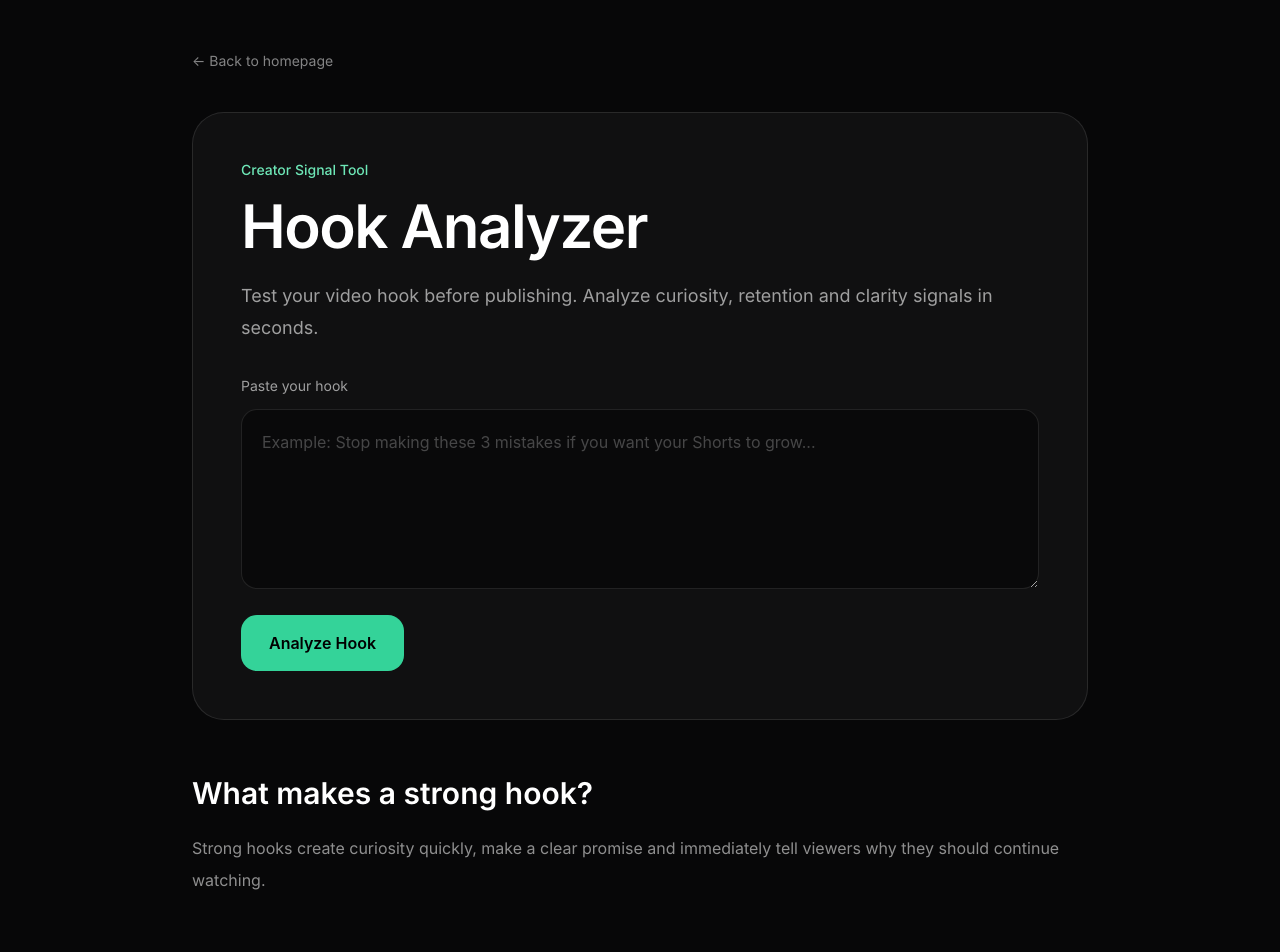
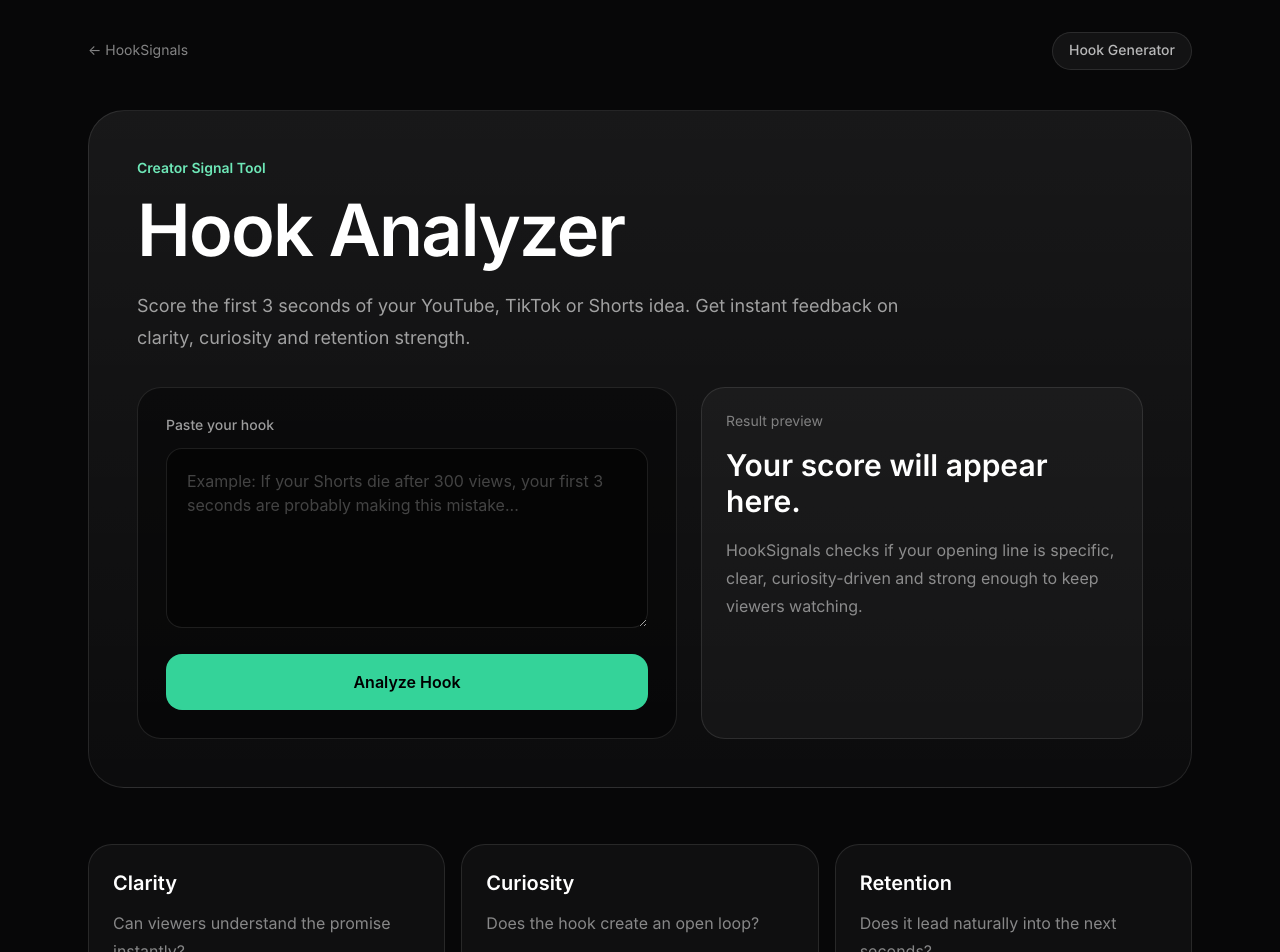
Before and after one commit to ValeBid/-hooksignals-site, a Next.js app: page /hook-analyzer in a window 1280 px wide. Shown: the top 952 px of the page. Built offline with nearby package versions, Linux system fonts and the light colour scheme.

Commit message:
Update page.tsx

```diff
--- a/app/hook-analyzer/page.tsx
+++ b/app/hook-analyzer/page.tsx
@@ -1,166 +1,230 @@
 "use client";
 
 import { useState } from "react";
+
 function scoreHook(text: string) {
-  let score = 50;
+  let score = 42;
 
-  if (text.length > 40) score += 10;
-  if (text.includes("?")) score += 10;
+  const clean = text.toLowerCase();
+
+  if (text.length > 35) score += 8;
+  if (text.length > 70) score += 7;
+  if (text.includes("?")) score += 8;
 
   const powerWords = [
-    "secret",
     "mistake",
     "stop",
+    "secret",
     "grow",
     "viral",
+    "views",
     "fast",
     "why",
-    "best",
-    "worst",
-    "hack",
+    "never",
+    "before",
+    "hidden",
+    "simple",
   ];
 
   powerWords.forEach((word) => {
-    if (text.toLowerCase().includes(word)) {
-      score += 4;
-    }
+    if (clean.includes(word)) score += 4;
   });
 
   if (score > 100) score = 100;
 
+  const clarity = Math.min(100, Math.max(35, score - 4));
+  const curiosity = Math.min(100, Math.max(35, score + 5));
+  const retention = Math.min(100, Math.max(35, score - 1));
+
   return {
     overall: score,
-    clarity: Math.min(100, score - 5),
-    curiosity: Math.min(100, score + 3),
-    retention: Math.min(100, score - 2),
+    clarity,
+    curiosity,
+    retention,
+    verdict:
+      score >= 80
+        ? "Strong hook. Good chance of stopping the scroll."
+        : score >= 60
+        ? "Decent hook. It needs more tension or specificity."
+        : "Weak hook. Make it sharper, more specific and more curiosity-driven.",
+    rewrite:
+      score >= 80
+        ? "Try making the promise even more specific for your audience."
+        : "If your videos are not growing, your first 3 seconds are probably making this mistake.",
   };
 }
 
 export default function HookAnalyzerPage() {
   const [hook, setHook] = useState("");
-  const [result, setResult] = useState<null | {
-    overall: number;
-    clarity: number;
-    curiosity: number;
-    retention: number;
-  }>(null);
+  const [result, setResult] = useState<null | ReturnType<typeof scoreHook>>(null);
+  const [loading, setLoading] = useState(false);
 
   function analyze() {
     if (!hook.trim()) return;
 
-    const scores = scoreHook(hook);
+    setLoading(true);
+    setResult(null);
 
-    setResult(scores);
+    setTimeout(() => {
+      setResult(scoreHook(hook));
+      setLoading(false);
+    }, 650);
   }
 
   return (
-    <main className="min-h-screen bg-[#070708] px-6 py-12 text-white">
-      <section className="mx-auto max-w-4xl">
+    <main className="min-h-screen bg-[#070708] text-white">
+      <section className="mx-auto max-w-6xl px-6 py-8">
+        <nav className="mb-10 flex items-center justify-between">
           <a href="/" className="text-sm text-white/50">
-          ← Back to homepage
+            ← HookSignals
           </a>
 
-        <div className="mt-10 rounded-[32px] border border-white/10 bg-white/[0.04] p-8 md:p-12">
-          <p className="mb-4 text-sm font-medium text-emerald-300">
+          <a
+            href="/youtube-hook-generator"
+            className="rounded-full border border-white/10 bg-white/5 px-4 py-2 text-sm font-medium text-white/70"
+          >
+            Hook Generator
+          </a>
+        </nav>
+
+        <section className="rounded-[36px] border border-white/10 bg-gradient-to-b from-white/[0.07] to-white/[0.025] p-7 md:p-12">
+          <p className="mb-4 text-sm font-semibold text-emerald-300">
             Creator Signal Tool
           </p>
 
-          <h1 className="text-4xl font-semibold tracking-tight md:text-6xl">
+          <h1 className="max-w-4xl text-5xl font-semibold tracking-tight md:text-7xl">
             Hook Analyzer
           </h1>
 
-          <p className="mt-6 text-lg leading-8 text-white/60">
-            Test your video hook before publishing. Analyze curiosity,
-            retention and clarity signals in seconds.
+          <p className="mt-6 max-w-3xl text-lg leading-8 text-white/60">
+            Score the first 3 seconds of your YouTube, TikTok or Shorts idea.
+            Get instant feedback on clarity, curiosity and retention strength.
           </p>
 
-          <div className="mt-8">
-            <label className="mb-3 block text-sm text-white/60">
+          <div className="mt-8 grid gap-6 lg:grid-cols-[1.1fr_0.9fr]">
+            <div className="rounded-3xl border border-white/10 bg-black/40 p-5 md:p-7">
+              <label className="mb-3 block text-sm font-medium text-white/60">
                 Paste your hook
               </label>
 
               <textarea
                 value={hook}
                 onChange={(e) => setHook(e.target.value)}
-              placeholder="Example: Stop making these 3 mistakes if you want your Shorts to grow..."
-              className="min-h-[180px] w-full rounded-2xl border border-white/10 bg-black/40 p-5 text-white outline-none placeholder:text-white/25"
+                placeholder="Example: If your Shorts die after 300 views, your first 3 seconds are probably making this mistake..."
+                className="min-h-[180px] w-full rounded-2xl border border-white/10 bg-[#050505] p-5 text-base text-white outline-none placeholder:text-white/25"
               />
 
               <button
                 onClick={analyze}
-              className="mt-5 rounded-2xl bg-emerald-400 px-7 py-4 font-semibold text-black"
+                className="mt-5 w-full rounded-2xl bg-emerald-400 px-7 py-4 font-semibold text-black"
               >
-              Analyze Hook
+                {loading ? "Analyzing..." : "Analyze Hook"}
               </button>
             </div>
+
+            <div className="rounded-3xl border border-white/10 bg-white/[0.035] p-6">
+              {!result && !loading && (
+                <div>
+                  <p className="text-sm text-white/45">Result preview</p>
+                  <h2 className="mt-4 text-3xl font-semibold">
+                    Your score will appear here.
+                  </h2>
+                  <p className="mt-4 leading-7 text-white/50">
+                    HookSignals checks if your opening line is specific, clear,
+                    curiosity-driven and strong enough to keep viewers watching.
+                  </p>
+                </div>
+              )}
+
+              {loading && (
+                <div>
+                  <p className="text-sm text-emerald-300">Analyzing signal...</p>
+                  <div className="mt-6 space-y-3">
+                    <div className="h-3 w-full animate-pulse rounded-full bg-white/10" />
+                    <div className="h-3 w-4/5 animate-pulse rounded-full bg-white/10" />
+                    <div className="h-3 w-2/3 animate-pulse rounded-full bg-white/10" />
+                  </div>
+                </div>
+              )}
+
+              {result && (
+                <div>
+                  <p className="text-sm text-white/45">Overall Score</p>
+                  <div className="mt-3 flex items-end gap-3">
+                    <h2 className="text-7xl font-bold text-emerald-300">
+                      {result.overall}
+                    </h2>
+                    <span className="mb-3 text-white/40">/100</span>
                   </div>
 
-        {result && (
-          <section className="mt-10 grid gap-5 md:grid-cols-2">
-            <div className="rounded-3xl border border-white/10 bg-white/[0.03] p-6">
-              <p className="text-sm text-white/45">Overall Score</p>
-              <h2 className="mt-3 text-6xl font-bold text-emerald-300">
-                {result.overall}
-              </h2>
-            </div>
+                  <p className="mt-5 rounded-2xl border border-white/10 bg-black/30 p-4 leading-7 text-white/65">
+                    {result.verdict}
+                  </p>
 
-            <div className="rounded-3xl border border-white/10 bg-white/[0.03] p-6">
-              <div className="space-y-5">
-                <div>
+                  <div className="mt-6 space-y-5">
+                    {[
+                      ["Clarity", result.clarity],
+                      ["Curiosity", result.curiosity],
+                      ["Retention", result.retention],
+                    ].map(([label, value]) => (
+                      <div key={label}>
                         <div className="mb-2 flex justify-between text-sm">
-                    <span>Clarity</span>
-                    <span>{result.clarity}</span>
+                          <span>{label}</span>
+                          <span>{value}</span>
                         </div>
 
                         <div className="h-2 rounded-full bg-white/10">
                           <div
                             className="h-2 rounded-full bg-emerald-300"
-                      style={{ width: `${result.clarity}%` }}
+                            style={{ width: `${value}%` }}
                           />
                         </div>
                       </div>
-
-                <div>
-                  <div className="mb-2 flex justify-between text-sm">
-                    <span>Curiosity</span>
-                    <span>{result.curiosity}</span>
-                  </div>
-
-                  <div className="h-2 rounded-full bg-white/10">
-                    <div
-                      className="h-2 rounded-full bg-emerald-300"
-                      style={{ width: `${result.curiosity}%` }}
-                    />
+                    ))}
                   </div>
                 </div>
-
-                <div>
-                  <div className="mb-2 flex justify-between text-sm">
-                    <span>Retention</span>
-                    <span>{result.retention}</span>
-                  </div>
-
-                  <div className="h-2 rounded-full bg-white/10">
-                    <div
-                      className="h-2 rounded-full bg-emerald-300"
-                      style={{ width: `${result.retention}%` }}
-                    />
-                  </div>
-                </div>
+              )}
             </div>
           </div>
         </section>
+
+        {result && (
+          <section className="mt-10 rounded-[32px] border border-emerald-300/20 bg-emerald-300/[0.06] p-7 md:p-10">
+            <p className="mb-3 text-sm font-semibold text-emerald-300">
+              Suggested improvement
+            </p>
+
+            <h2 className="text-3xl font-semibold">
+              Make the hook more specific.
+            </h2>
+
+            <p className="mt-5 rounded-2xl border border-white/10 bg-black/30 p-5 text-lg leading-8 text-white/70">
+              “{result.rewrite}”
+            </p>
+
+            <a
+              href="/youtube-hook-generator"
+              className="mt-7 inline-block rounded-2xl bg-emerald-400 px-7 py-4 font-semibold text-black"
+            >
+              Generate More Hook Ideas
+            </a>
+          </section>
         )}
 
-        <section className="mt-14">
-          <h2 className="text-3xl font-semibold">
-            What makes a strong hook?
-          </h2>
-
-          <p className="mt-5 leading-8 text-white/55">
-            Strong hooks create curiosity quickly, make a clear promise and
-            immediately tell viewers why they should continue watching.
-          </p>
+        <section className="mt-14 grid gap-4 md:grid-cols-3">
+          {[
+            ["Clarity", "Can viewers understand the promise instantly?"],
+            ["Curiosity", "Does the hook create an open loop?"],
+            ["Retention", "Does it lead naturally into the next seconds?"],
+          ].map(([title, desc]) => (
+            <div
+              key={title}
+              className="rounded-3xl border border-white/10 bg-white/[0.035] p-6"
+            >
+              <h2 className="text-xl font-semibold">{title}</h2>
+              <p className="mt-3 leading-7 text-white/50">{desc}</p>
+            </div>
+          ))}
         </section>
       </section>
     </main>
```
Lines whose indentation alone changed are shown as unchanged.
